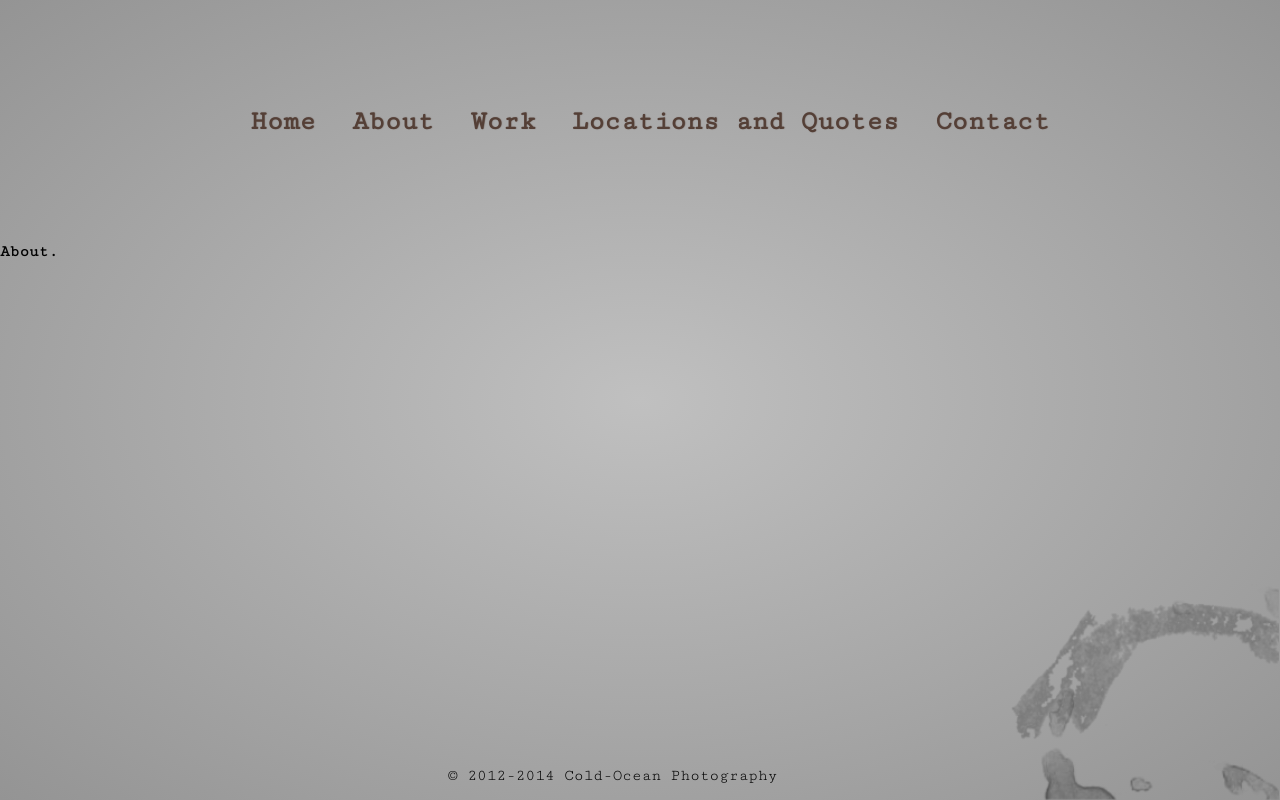
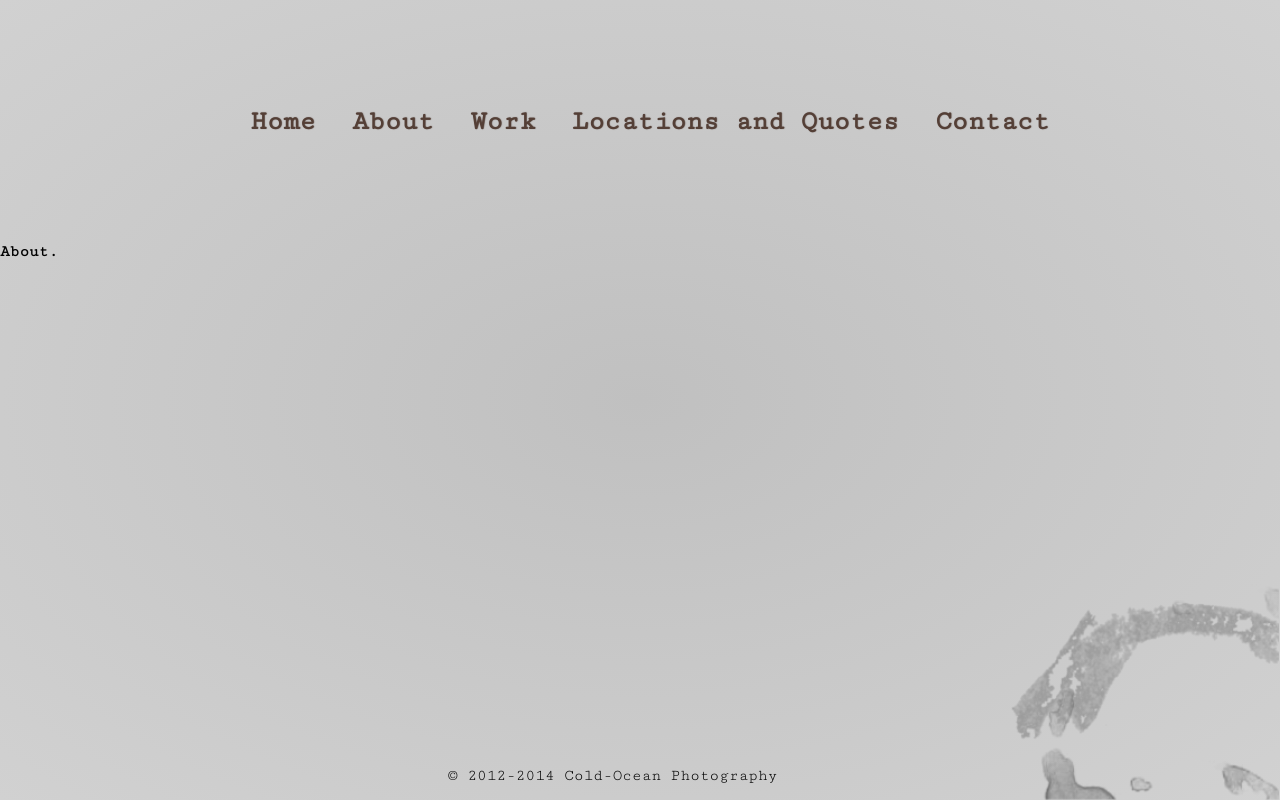
Before and after one commit to erronjason/swmiller-site, a PHP site: page /index.php?l=about in a window 1280 px wide. Run offline with PHP 8.4, Linux system fonts and the light colour scheme.

Commit message:
Background color changes.

```diff
--- a/assets/styles/style.css
+++ b/assets/styles/style.css
@@ -8,8 +8,8 @@ body {
     font-family: 'Cutive Mono', serif;
     -webkit-font-smoothing: antialiased;
 	background: #fff;
-	background: radial-gradient(ellipse at center, #C0C0C0 0%, #949494 100%);
-	background: -moz-radial-gradient(#949494, #C0C0C0);
+	background: radial-gradient(ellipse at center, #C0C0C0 0%, #D1D1D1 100%);
+	background: -moz-radial-gradient(#D1D1D1, #C0C0C0);
 	background-attachment:fixed;
 }
 a {
```
